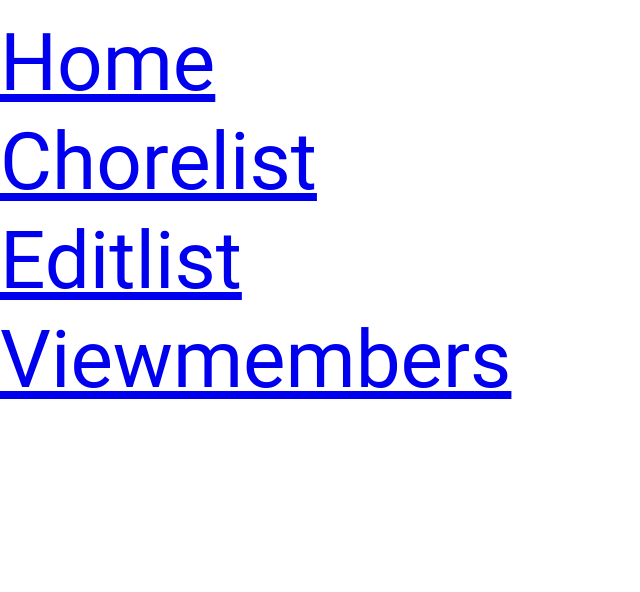
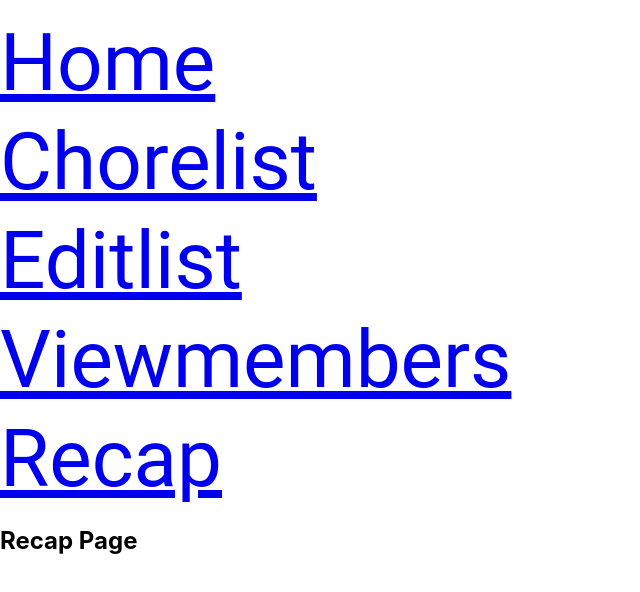
Before and after one commit to soapjia/choresapp, a React (Create React App) app in the folder chores-app/: page /recap in a window 1280 px wide. Shown: the top 592 px of the page, without its empty margins (0-640 px from the left). Built offline with nearby package versions, Linux system fonts and the light colour scheme.

Commit message:
recap page

```diff
--- a/chores-app/src/App.js
+++ b/chores-app/src/App.js
@@ -45,6 +45,9 @@ const App = () => {
           <li>
             <Link to="/viewmembers">Viewmembers</Link>
           </li>
+          <li>
+            <Link to="/recap">Recap</Link>
+          </li>
         </ul>
       </nav>
 
@@ -53,6 +56,7 @@ const App = () => {
         <Route path="/chorelist" element={<Chorelist />} />
         <Route path="/editlist" element={<Editlist />} />
         <Route path="/viewmembers" element={<Viewmembers/>} />
+        <Route path="/recap" element={<Recap/>} />
       </Routes>
 
      </div>
```
Also changed, not shown: chores-app/src/choreTask.js (added).
